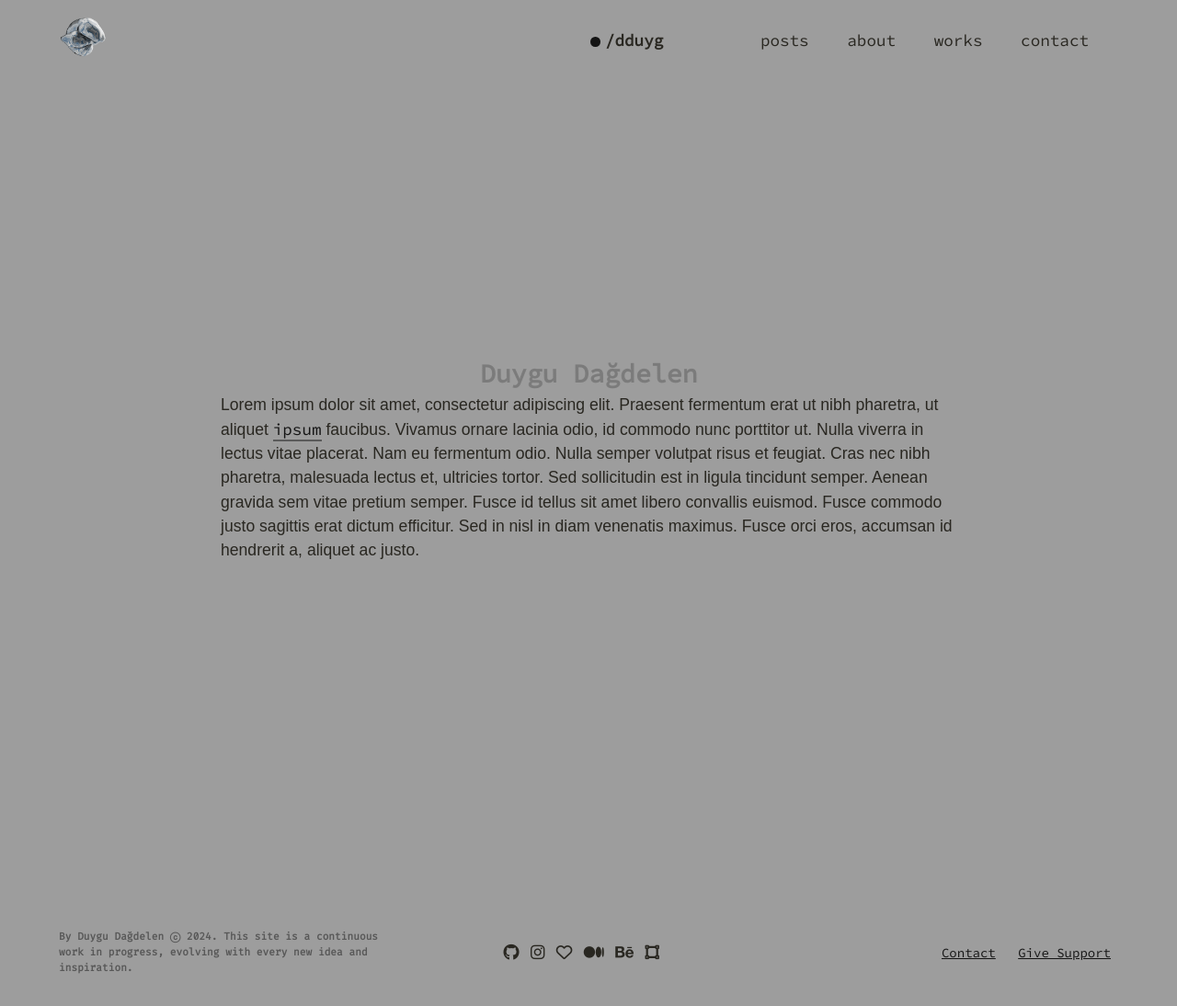
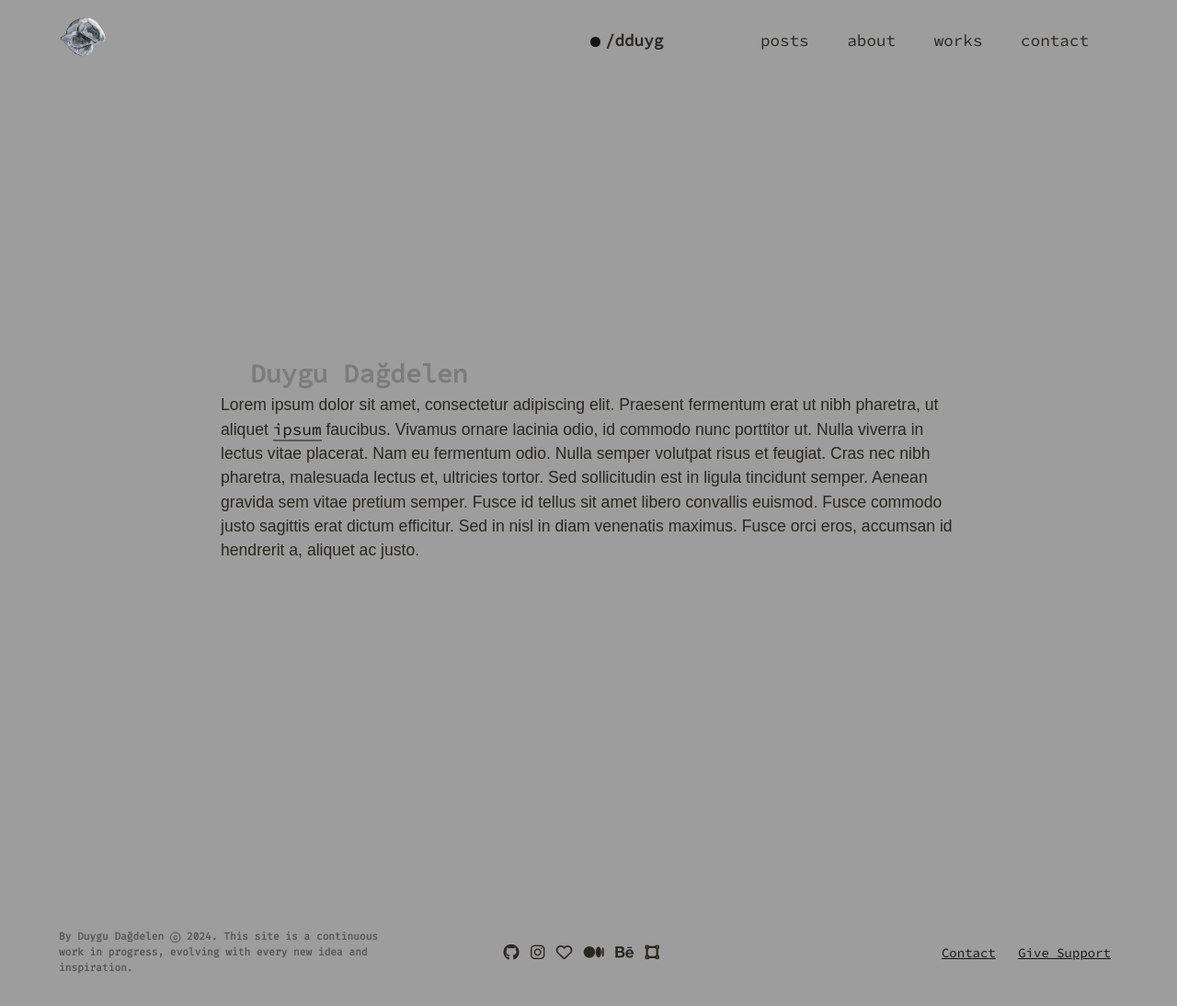
Before and after one commit to dduyg/duuuy, a Jekyll site: the page built from index.html, in a window 1280 px wide. Shown: the whole page at 92% size. Built offline with Jekyll 4.4.1, drawn with Linux system fonts in a browser that asks for light colours; nearby versions of some CDN libraries; some web fonts are replaced.

Commit message:
Update home.css

```diff
--- a/assets/home.css
+++ b/assets/home.css
@@ -15,7 +15,9 @@ main {
   font-size: 1.6em;
   color: #7B7B7B;
   font-family: var(--mono-font);
+  align-self: flex-start;
   margin: 0;
+  margin-left: 2rem;
   position: relative;
   animation: glitch 1s infinite;
 }
```
